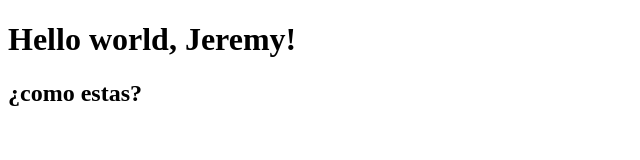
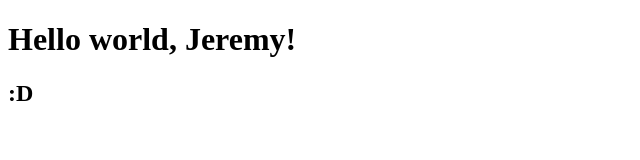
Before and after one commit to jeremy2212landa/jeremy2212landa.github.io, a plain HTML site: page index.html in a window 1280 px wide. Shown: the whole page, without its empty margins (0-640 px from the left). Drawn offline with Linux system fonts and the light colour scheme.

Commit message:
Update index.html

```diff
--- a/index.html
+++ b/index.html
@@ -6,6 +6,6 @@
   </head>
   <body>
     <h1>Hello world, Jeremy!</h1>
-    <h2>¿como estas?</h2>
+    <h2>:D</h2>
   </body>
 </html>
```
